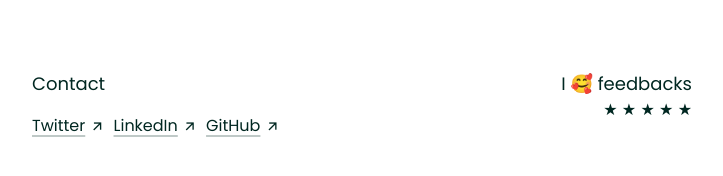
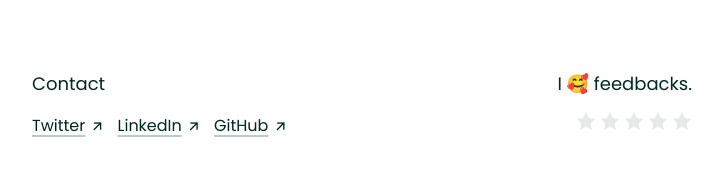
Before and after one commit to codebysiam/monocraft, a plain HTML site: page index.html in a window 1280 px wide. Shown: the part 3171-3347 px from the top of the page, without its empty margins (278-1001 px from the left). Drawn offline with nearby package versions, Linux system fonts and the light colour scheme.

Commit message:
feat: add icons and animations for rating

```diff
--- a/index.html
+++ b/index.html
@@ -169,13 +169,13 @@
                                 <a href="#" class="underlined go-arrow">GitHub</a>
                             </div>
                             <div class="feedback-rating">
-                                <h6>I 🥰 feedbacks</h6>
+                                <h6>I 🥰 feedbacks.</h6>
                                 <div class="rating-stars">
-                                    <span class="star">★</span>
-                                    <span class="star">★</span>
-                                    <span class="star">★</span>
-                                    <span class="star">★</span>
-                                    <span class="star">★</span>
+                                    <i class="ri-star-fill"></i>
+                                    <i class="ri-star-fill"></i>
+                                    <i class="ri-star-fill"></i>
+                                    <i class="ri-star-fill"></i>
+                                    <i class="ri-star-fill"></i>
                                 </div>
                             </div>
                         </div>
--- a/style.css
+++ b/style.css
@@ -297,9 +297,27 @@ section.showcase {
 }
 
 .footer-wrapper .text-and-links a {
-    margin-right: 1.5rem;
+    margin-right: 1.75rem;
 }
 
 .footer-wrapper .feedback-rating {
     text-align: right;
 }
+
+.footer-wrapper .rating-stars {
+    display: flex;
+    gap: 0.25rem;
+    justify-content: flex-end;
+    margin-top: .80rem;
+    cursor: pointer;
+}
+
+.footer-wrapper .rating-stars i {
+    font-size: 1.25rem;
+    color: var(--black-10);
+}
+
+.footer-wrapper .rating-stars i:hover,
+.footer-wrapper .rating-stars i:hover~i {
+    color: orange;
+}
```
